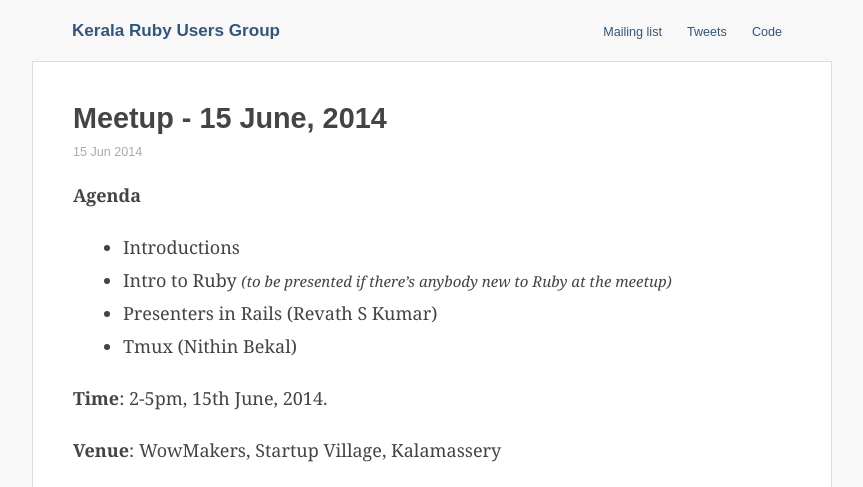
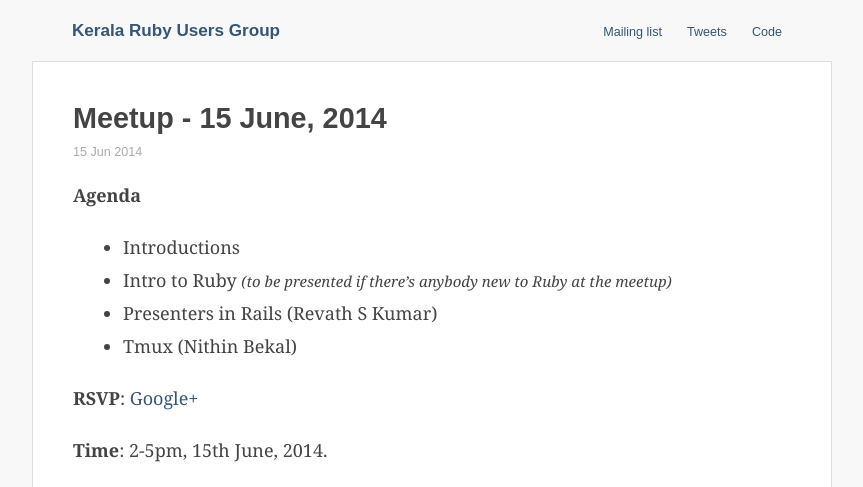
Before and after one commit to krug/krug.github.io, a Jekyll site: the page built from _posts/2014-06-15-jun-2014-meetup.md, in a window 1280 px wide. Shown: the top 487 px of the page, without its empty margins (208-1071 px from the left). Built offline with Jekyll 4.4.1, drawn with Linux system fonts in a browser that asks for light colours; grey boxes are pictures that could not be loaded.

Commit message:
Update 2014-06-15-jun-2014-meetup.md

```diff
--- a/_posts/2014-06-15-jun-2014-meetup.md
+++ b/_posts/2014-06-15-jun-2014-meetup.md
@@ -12,6 +12,8 @@
 * Presenters in Rails (Revath S Kumar)
 * Tmux (Nithin Bekal)
 
+**RSVP**: [Google+](https://plus.google.com/events/chla89lm2d0e88290hkhoas497k)
+
 **Time**: 2-5pm, 15th June, 2014.
 
 **Venue**: WowMakers, Startup Village, Kalamassery
```
